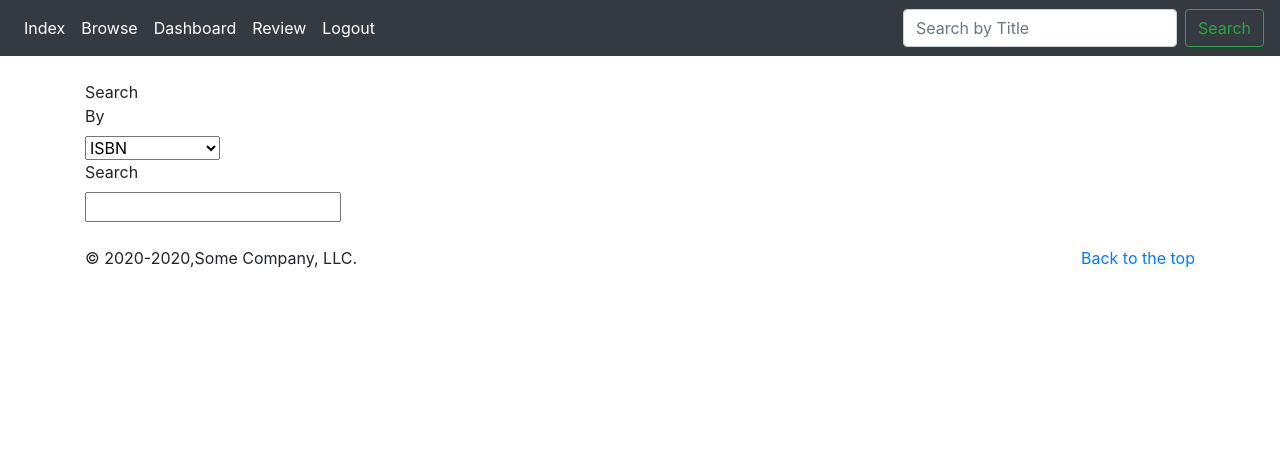
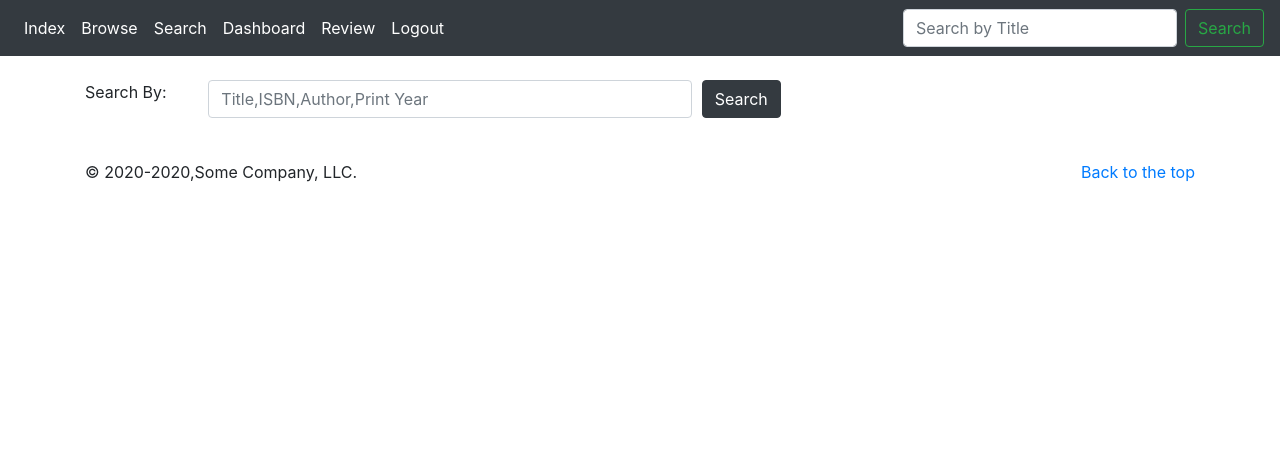
Before and after one commit to 133794m3r/cs50-web, a Flask app: page /search in a window 1280 px wide. Shown: the top 462 px of the page. Run offline with Flask 2, Linux system fonts and the light colour scheme; the visitor is signed in with stand-in values (Sample User, id 1); parts of the project's set-up code (start-up, migrations or seed data) failed here and were passed over; some libraries are stand-ins or nearby versions.

```diff
--- a/web/assignment_1/app/templates/index.html
+++ b/web/assignment_1/app/templates/index.html
@@ -9,7 +9,8 @@
 {% block body %}
 	<main role="main" class="container">
 <div>
-	<h2> Welcome {{ username }}, to the Books!	</h2>
+	<h2> Welcome to the site{{ ', '+username if username != None else ''}}.
+	</h2>
     <p>
     Lorem ipsum. A bunch of text.
     </p>
--- a/web/assignment_1/app/templates/layout.html
+++ b/web/assignment_1/app/templates/layout.html
@@ -4,6 +4,7 @@
     <meta charset="UTF-8">
 	<meta name="viewport" content="width=device-width, initial-scale=1, shrink-to-fit=no">
 	<link rel="stylesheet" href="../static/css/bootstrap.min.css" crossorigin="anonymous">
+	<title>{% block title %}{% endblock %}</title>
 	<style>
 		@media (min-width: 1300px){
     .lg{
@@ -23,7 +24,7 @@
 		}
 	</style>
 	{% block head %}{% endblock %}
-    <title>{% block title %}{% endblock %}</title>
+
 </head>
 <body>
 <nav class="navbar-expand-md navbar-dark bg-dark fixed-top mb-4">
@@ -36,13 +37,14 @@
 				<li class="nav-item active"><a class="nav-link" href="{{ url_for("register") }}">Register</a></li>
 				<li class="nav-item active"><a class="nav-link" href="{{ url_for("login") }}">Login</a></li>
 			{% else %}
+				<li class="nav-item active"><a class="nav-link" href="{{ url_for("search") }}">Search</a></li>
 				<li class="nav-item active"><a class="nav-link" href="{{ url_for("dashboard") }}">Dashboard</a></li>
 				<li class="nav-item active"><a class="nav-link" href="{{ url_for("review") }}">Review</a></li>
 				<li class="nav-item active"><a class="nav-link" href="{{ url_for("logout") }}">Logout</a></li>
 			{% endif %}
 			</ul>
-			<form class="form-inline mt-2 mt-md-0" action="">
-					<input class="form-control mr-sm-2" placeholder="Search by Title" aria-label="Search" name="book_title" type="text">
+			<form class="form-inline mt-2 mt-md-0" action="/search">
+					<input class="form-control mr-sm-2" placeholder="Search by Title" aria-label="Search" name="search_string" type="text">
 					<button class="btn btn-outline-success my-2 my-sm-0" type="submit">Search</button>
 			</form>
 	</div>
--- a/web/assignment_1/app/templates/search.html
+++ b/web/assignment_1/app/templates/search.html
@@ -2,46 +2,78 @@
 {% block title %}
 
 {% endblock %}
-{% block header %}
-<script type="text/javascript">
-	function update_input(element_id){
-	    let el=document.getElementById(element_id).value
-	}
-	</script>
-{% endblock %}
+
+{#<script type="text/javascript" async defer>#}
+{#	window.onload=function(){#}
+{#		document.getElementById('search_form').addEventListener("submit", submit_input);#}
+{#	}#}
+{#	function submit_input(event){#}
+{#		//event.preventDefault();#}
+{##}
+{#	}#}
+{#	</script>#}
+
 
 {% block body %}
 	<main role="main" class="container">
 	<div class="row">
-		<div class="col-1">
-			<label for="search_selection">
-				Search By
-			</label>
-				<select id="search_selection" onchange="update_input('search_selection')">
-					<option value="isbn">ISBN</option>
-					<option value="title">Title</option>
-					<option value="author">Author</option>
-					<option value="published_year">Published Year</option>
-				</select>
-				<label for="search_type">
-					Search
-				</label>
-				<input id="search_type" type="text" placeholder="">
+		<div class="col-8">
+{#			<label for="search_selection">#}
+{#				Search By#}
+{#			</label>#}
+{#				<select id="search_selection" onchange="update_input('search_selection')">#}
+{#					<option value="isbn">ISBN</option>#}
+{#					<option value="title">Title</option>#}
+{#					<option value="author">Author</option>#}
+{#					<option value="published_year">Published Year</option>#}
+{#				</select>#}
+			<form action="/search" method="POST" id="search_form">
+				<div class="form-row">
+					<div class="col-2">
+						<label for="search_type">
+							Search By:
+						</label>
+					</div>
+					<div class="col-8">
+						<input id="search_type" type="text"  class='form-control' name="search_string" placeholder="Title,ISBN,Author,Print Year">
+{#				<input type="button" value="search">#}
+					</div>
+					<div class="col">
+						<input class="btn btn-dark mb-2" value="Search" type="submit">
+					</div>
+				</div>
+			</form>
 		</div>
+
 	</div>
-<div class="row">
-    {% for book in books %}
+
+<div class="row" style="margin-top:10px !important">
+		{% if books == [] %}
 			<div class="col-md-4">
 				<div class="card bg-dark text-white mb-4">
-					 <div class="card-header">{{ book.title }}</div>
+					 <div class="card-header">No results</div>
 					<div class="card-body bg-secondary">
 						<p class="card-text">
-							isbn:{{ book.isbn }} author:{{ book.author }}  year:{{ book.published_year }}
+							Sorry we didn't find any books.
 						</p>
 					</div>
 				</div>
 			</div>
-    {% endfor %}
+		{% else %}
+			{% for book in books %}
+				<div class="col-md-4">
+					<div class="card bg-dark text-white mb-4">
+						 <div class="card-header">{{ book.title }}</div>
+						<div class="card-body bg-secondary">
+							<p class="card-text">
+								isbn:{{ book.isbn }} author:{{ book.author }}  year:{{ book.published_year }}
+								<a href="{{ url_for(book) }}/{{ book.id }}">View Book Information</a>
+							</p>
+						</div>
+					</div>
+				</div>
+			{% endfor %}
+		{% endif %}
 </div>
 	</main>
 {% endblock %}
--- a/web/assignment_1/app/view.py
+++ b/web/assignment_1/app/view.py
@@ -1,6 +1,6 @@
 import os
 
-from flask import Flask, session, render_template, redirect, abort, url_for, request
+from flask import Flask, session, render_template, redirect, abort, url_for, request, jsonify
 from flask_session import Session
 from sqlalchemy import create_engine
 from sqlalchemy.orm import scoped_session, sessionmaker
@@ -9,159 +9,206 @@ from . import auth_tool
 
 app = Flask(__name__)
 app.config.from_pyfile('../config.py')
-credentials=os.getenv("PSQL_CREDS")
-engine = create_engine(credentials+"web50")
+credentials = os.getenv("PSQL_CREDS")
+engine = create_engine(credentials + "web50")
 db = scoped_session(sessionmaker(bind=engine))
+
+
 @app.context_processor
 def display_year_c():
 	from time import strftime
-	return dict(show_year="© 2020-"+strftime("%Y"))
-
+	return dict(show_year="© 2020-" + strftime("%Y"))
 
 
 Session(app)
 
+
 @app.route('/')
 def index():
-	if session.get('username') is None:
+	return render_template('index.html', username=session.get('username'))
+
+@app.route('/search', methods=["GET", "POST"])
+def search():
+	if not session.get('user_id'):
 		return redirect(url_for('login'))
+
+	if request.method == "POST":
+		query = request.form.get("search_string")
+		if query is not None:
+			result = db.execute("select * from books where title like :query or isbn like :query or author like :query",
+	                    {'query': '%' + query.title() + '%'}).fetchall()
+			db.commit()
+		return render_template("search.html", books=result)
 	else:
-		return render_template('index.html',username=session.get('username'))
+		return render_template("search.html",books='')
 
-@app.route('/search',methods=["GET","POST"])
-def search():
-	result={}
+
+
+@app.route('/review',methods=["GET","POST"])
+def review():
 	if request.method == "POST":
-		title=request.form.get("book_title")
-		if title is not None:
-			result=db.execute("select * from books where title like :title",{'title':'%'+title+'%'}).fetchall()
+		#update the database with the new fields.
+		#db.execute("update books set total_reviews = total_reviews + 1, total_review_score = total_review_score + :review_points;")
+		isbn=request.form.get('isbn')
+
+	return "test"
+
+@app.route('/reviews/<int:book_id>',methods=["GET","POST"])
+def book_info(book_id):
+	if request.method == "POST":
+		request.form.get("book_id")
+
+	if book_id is not None:
+		result=db.execute("select reviews.review_score,reviews.review_text,reviews.reviewed_time,books.isbn,books.title from reviews right join books on reviews.book_id = books.id where reviews.book_id = :book_id",
+		                  {"book_id":book_id}).fetchall()
+		db.commit()
+		if result == []:
+			result={'query':"select reviews.review_score,reviews.review_text,reviews.reviewed_time,books.isbn,books.title from reviews right join books on reviews.book_id = books.id where reviews.book_id = {}".format(book_id)}
 	else:
-		title=request.args.get("book_title")
-		if title is not None:
-			result=db.execute("select * from books where title like :title",{'title':'%'+title+'%'}).fetchall()
+		result={'no_id':True}
 
-	return render_template("search.html",books=result)
+	return jsonify(result)
 
-@app.route('/review')
-def review():
-	pass
 
 @app.route('/dashboard')
 def dashboard():
 	pass
 
+
 @app.route('/browse')
 def browse():
 	pass
 
-@app.route('/api/<isbn>',methods=["GET","POST"])
+
+@app.route('/api/<isbn>', methods=["GET", "POST"])
 def get_isbn(isbn):
-	#to make sure that the query doesn't open up to SQLi also there should only ever be one result.
-	data=db.execute("select * from books where isbn = :isbn",{"isbn":isbn}).fetchone()
+	if request.method == "POST":
+		isbn=request.form.get("isbn")
+	# to make sure that the query doesn't open up to SQLi also there should only ever be one result.
+	data = db.execute("select * from books where isbn = :isbn", {"isbn": isbn}).fetchone()
 	if data is not None:
-		output= {'isbn': data.isbn, 'title': data.title, 'author': data.author, 'year': data.published_year,
-				 'review_count': data.total_reviews,
-				 #if the average score is still set at 0.0 then we return 0 as to not get a divide by zero error.
-				 'average_score': (data.total_review_score / data.total_reviews) if data.total_reviews > 0 else 0}
+		output = {'isbn': data.isbn, 'title': data.title, 'author': data.author, 'year': data.published_year,
+		          'review_count': data.total_reviews,
+		          # if the average score is still set at 0.0 then we return 0 as to not get a divide by zero error.
+		          'average_score': (data.total_review_score / data.total_reviews) if data.total_reviews > 0 else 0}
+		if data.total_reviews == 0:
+			#TODO: Goodreads API have it query it and then get the reviews and other information and insert it to our database.
+			pass
+
 		# craft our response.
 		response = app.make_response(output)
 		# make sure it's stated that it's pure JSON.
 		response.mimetype = "application/json"
 		# return that data.
 		return response
-	#if it's no found redirect them to 404 page.
+	# if it's no found redirect them to 404 page.
 	else:
-		#return redirect(url_for("error_404"),code=404)
+		# return redirect(url_for("error_404"),code=404)
 		abort(404)
+
 
 @app.route('/404')
 def error_404():
 	return "Page not found"
 
+
 @app.route('/test')
 def test():
 	return str(current_app.config['PEPPER'])
 
-@app.route('/login',methods=["GET","POST"])
+
+@app.route('/login', methods=["GET", "POST"])
 def login():
-	#see what type of request it is.
+	# see what type of request it is.
 	if request.method == "GET":
-		#if it's a get request just return the form like normal.
+		# if it's a get request just return the form like normal.
 		return render_template('login.html')
 	else:
-		#get the static pepper that's used for the entire thing and never ever changes.
-		pepper=app.config['PEPPER']
-		#get the username from the form.
-		username=request.form.get('username')
-		#the password.
-		password=request.form.get('password')
-		#modify the password mobilzed(e.g. first char is letter uppercase it otherwise keep it the same)
-		mobile_password=password[0].upper()+password[1:]
-		#only get a single result there should only ever be one. Also not selecting all as we dont' need all data.
-		result=db.execute('Select password,mobile_password from users where username = :username',{'username':username}).fetchone()
-		#if it's none then they don't exist.
+		# get the static pepper that's used for the entire thing and never ever changes.
+		pepper = app.config['PEPPER']
+		# get the username from the form.
+		username = request.form.get('username')
+		# the password.
+		password = request.form.get('password')
+		# modify the password mobilzed(e.g. first char is letter uppercase it otherwise keep it the same)
+		mobile_password = password[0].upper() + password[1:]
+		# only get a single result there should only ever be one. Also not selecting all as we dont' need all data.
+		result = db.execute('Select password,mobile_password,id from users where username = :username',
+		                    {'username': username}).fetchone()
+		db.commit()
+		# if it's none then they don't exist.
 		if result is not None:
-			#check their normal password.
+			# check their normal password.
 			pass_good = auth_tool.verify_password(password, pepper, result.password)
-			#if it's passed
-			if pass_good :
-				#they are authorized. Later we'll redirect them.
-				msg="authorized"
-				#setup the session variable username.
+			# if it's passed
+			if pass_good:
+				# they are authorized. Later we'll redirect them.
+				msg = "authorized"
+				# setup the session variable username.
 				session['username'] = username
-			#else we see if the mobile version of the password works.
+			# else we see if the mobile version of the password works.
 			else:
-				#see if the mobile version of teh password works.
-				pass_good= auth_tool.verify_password(mobile_password, pepper, result.mobile_password)
-				#if that's OK then they have a good password.
+				# see if the mobile version of teh password works.
+				pass_good = auth_tool.verify_password(mobile_password, pepper, result.mobile_password)
+				# if that's OK then they have a good password.
 				if pass_good:
 					session['username'] = username
-					#this is just debug.
-					msg="authorized mobile"
-				#otherwise neither worked and they are denied.
+					# this is just debug.
+					msg = "authorized mobile"
+				# otherwise neither worked and they are denied.
 				else:
-					msg="denied"
-			return render_template("login.html",msg=msg)
+					msg = "denied"
+			if pass_good:
+				session['user_id']=result.id;
+			return render_template("login.html", msg=msg)
 		else:
-			return render_template("login.html",msg="failed")
+			return render_template("login.html", msg="failed")
 
-@app.route('/register',methods=["GET","POST"])
+
+@app.route('/register', methods=["GET", "POST"])
 def register():
 	if request.method == "POST":
-		pepper=app.config['PEPPER']
-		username=request.form.get('username')
+		pepper = app.config['PEPPER']
+		username = request.form.get('username')
 		if username is None:
 			return render_template('register.html', msg="No username specified")
 
-		if db.execute('select id from users where username=:username',{'username':username}).fetchone() is not None:
+		if db.execute('select id from users where username=:username', {'username': username}).fetchone() is not None:
 			return render_template('register.html', msg="error user already exists")
 		else:
-			password=request.form.get('password')
+			password = request.form.get('password')
 			if passowrd is None:
-				return render_template("register.html",msg="No password specified")
-			mobile_password=password[0].upper()+password[1:]
+				return render_template("register.html", msg="No password specified")
+			mobile_password = password[0].upper() + password[1:]
 
-			password=auth_tool.hash_password(password, pepper)
-			mobile_password= auth_tool.hash_password(mobile_password, pepper)
-			db.execute('INSERT INTO USERS(username,password,mobile_password) VALUES (:username,:password,:mobile_password)',{'username':username,'password':password,'mobile_password':mobile_password})
+			password = auth_tool.hash_password(password, pepper)
+			mobile_password = auth_tool.hash_password(mobile_password, pepper)
+			db.execute(
+				'INSERT INTO USERS(username,password,mobile_password) VALUES (:username,:password,:mobile_password)',
+				{'username': username, 'password': password, 'mobile_password': mobile_password})
 			db.commit()
 			return redirect(url_for("index"))
 	else:
 		return render_template('register.html', msg="")
 
+
 @app.route('/logout')
 def logout():
-	pass
+	session.clear()
+	return redirect(url_for('index'))
+	#pass
+
 
 @app.route('/books')
 def books():
-	books1=db.execute("SELECT * from books").fetchall()
+	books1 = db.execute("SELECT * from books").fetchall()
 	return render_template('books.html', books=books1)
-if __name__ == '__main__':
-	app.run()
 
 @app.route('/logged_in')
 def logged_in():
 	if 'username' in session:
 		return "logged in as %s" % session['username']
 	return 'you are not logged in'
+
+if __name__ == '__main__':
+	app.run()
```
Also changed, not shown: web/assignment_1/app/auth_tool.py (+33 -17 lines), web/assignment_1/app/lib.py (added, +7 -0 lines), web/assignment_1/app/templates/book.html (added, +15 -0 lines).
